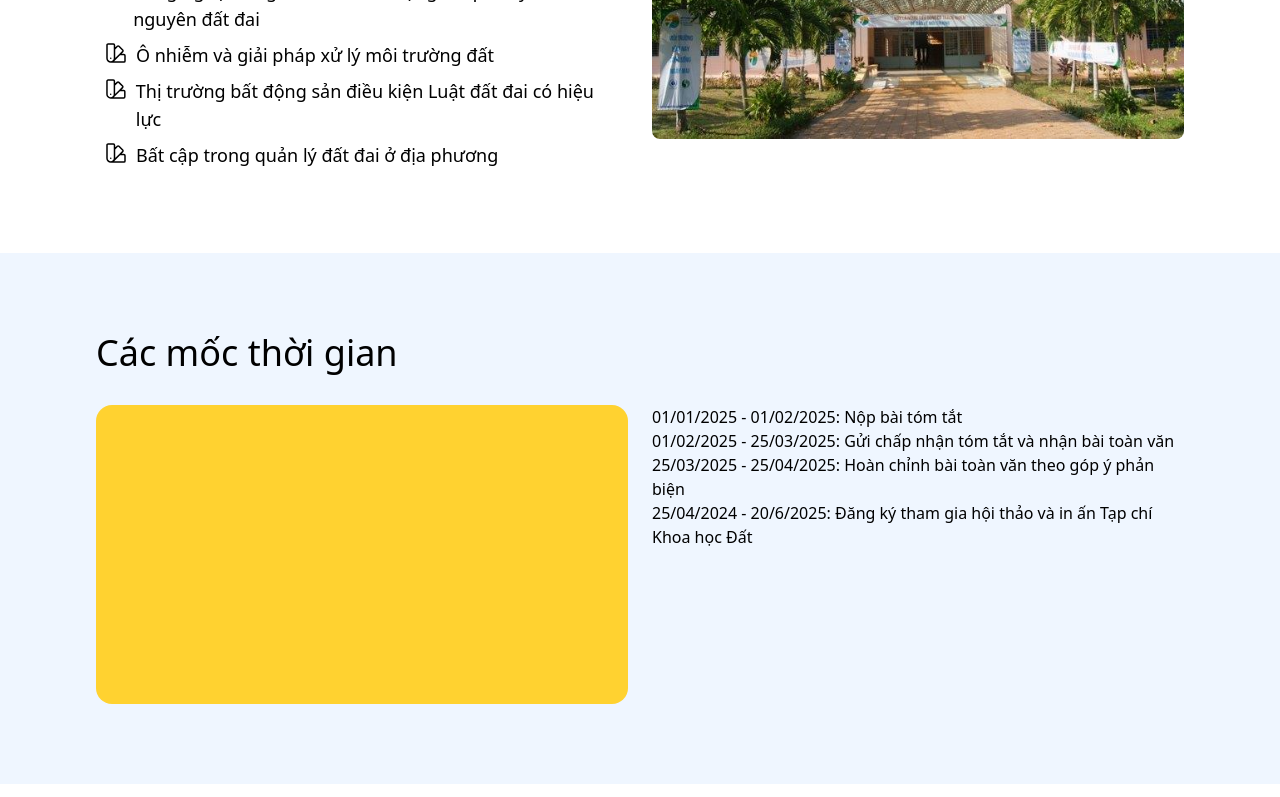
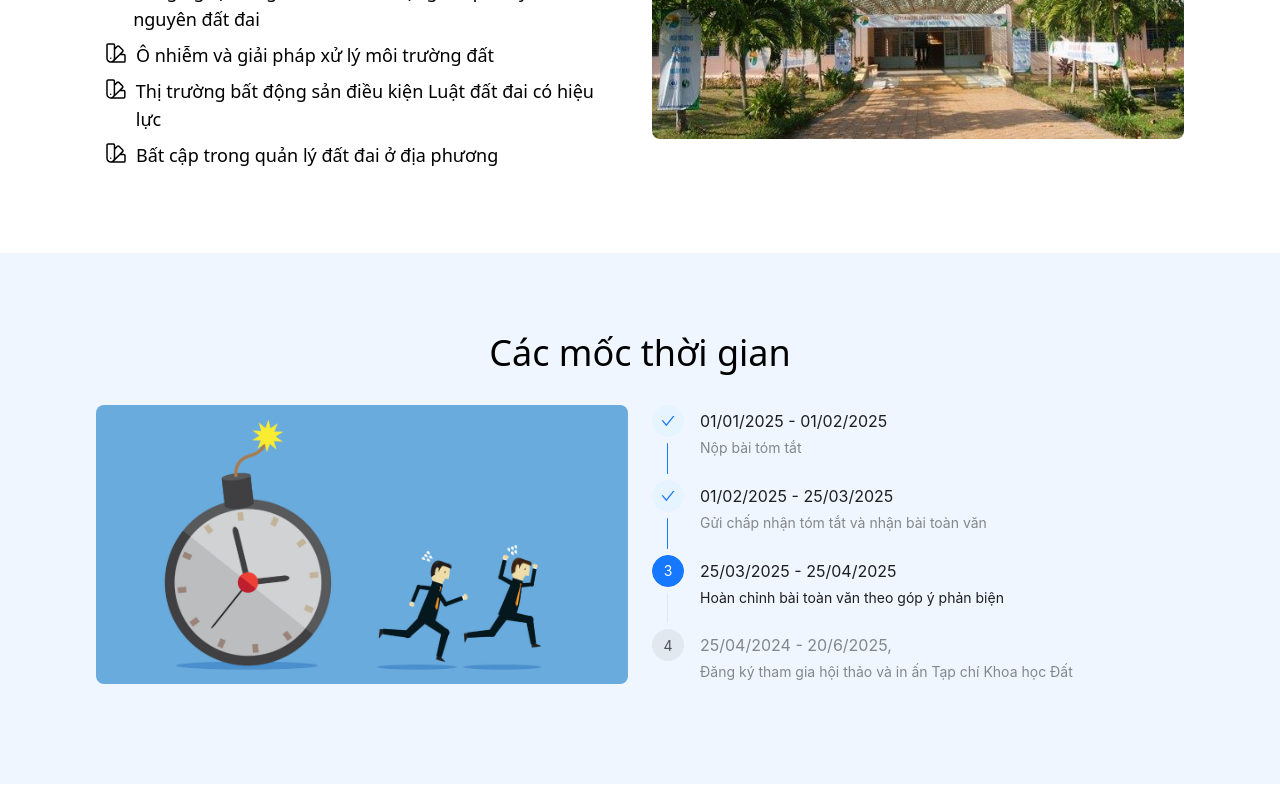
Before and after one commit to wuubangdev/lrd_science_conference, a React (Vite) app: page / in a window 1280 px wide. Shown: the part 2000-2797 px from the top of the page. Built offline with nearby package versions, Linux system fonts and the light colour scheme.

Commit message:
end: home

```diff
--- a/src/components/client/footer/Footer.tsx
+++ b/src/components/client/footer/Footer.tsx
@@ -2,21 +2,33 @@ import React from 'react'
 
 const Footer: React.FC = () => {
     return (
-        <footer className='bg-blue-600/80'>
+        <footer className='bg-[#a14d35]/80 font-medium'>
             <div className='w-full my-container flex flex-col gap-1 py-8 border-t-[1px] border-gray-700/35 justify-center items-center  text-white'>
-                <div>
-                    Logo
+                <div className='mb-2 border-b-[1px] border-gray-700/35 pb-2'>
+                    <img src='/logo.png' alt='logo' className='h-12 object-cover hover:scale-105 duration-500 cursor-pointer' />
                 </div>
                 <div>
-                    Trường Đại học Cần Thơ. Khoa Môi trường và Tài nguyên Thiên nhiên
+                    <a href="">Trường Đại học Cần Thơ. Khoa Môi trường và Tài nguyên Thiên nhiên</a>
                 </div>
                 <div>
-                    Website: http://www.htqldd2025.ctu.edu.vn
+                    Website:
+                    <a
+                        href="http://www.htqldd2025.ctu.edu.vn"
+                        className='text-blue-700 hover:text-blue-900 duration-500'
+                        target='_blank'
+                    >
+                        &nbsp;htqldd2025.ctu.edu.vn</a>
                 </div>
                 <div>
-                    Email: lrconference@ctu.edu.vn
+                    Email:
+                    <a
+                        href="mailto:lrconference@ctu.edu.vn"
+                        className='text-blue-700 hover:text-blue-900 duration-500'
+                        target='_blank'
+                    >
+                        &nbsp;lrconference@ctu.edu.vn</a>
                 </div>
-                <div>
+                <div className='cursor-default'>
                     © Hội thảo Quản lý đất đai toàn quốc lần 3 (2025)
                 </div>
             </div>
--- a/src/components/client/home/conference-theme/ConferenceTheme.tsx
+++ b/src/components/client/home/conference-theme/ConferenceTheme.tsx
@@ -27,8 +27,6 @@ const ConferenceTheme: React.FC = () => {
                                     <svg xmlns="http://www.w3.org/2000/svg" fill="none" viewBox="0 0 24 24" strokeWidth="1.5" stroke="currentColor" className="size-6">
                                         <path strokeLinecap="round" strokeLinejoin="round" d="M4.098 19.902a3.75 3.75 0 0 0 5.304 0l6.401-6.402M6.75 21A3.75 3.75 0 0 1 3 17.25V4.125C3 3.504 3.504 3 4.125 3h5.25c.621 0 1.125.504 1.125 1.125v4.072M6.75 21a3.75 3.75 0 0 0 3.75-3.75V8.197M6.75 21h13.125c.621 0 1.125-.504 1.125-1.125v-5.25c0-.621-.504-1.125-1.125-1.125h-4.072M10.5 8.197l2.88-2.88c.438-.439 1.15-.439 1.59 0l3.712 3.713c.44.44.44 1.152 0 1.59l-2.879 2.88M6.75 17.25h.008v.008H6.75v-.008Z" />
                                     </svg>
-
-
                                     {item}
                                 </li>
                             )
--- a/src/components/client/home/guideline/HomeGuideline.tsx
+++ b/src/components/client/home/guideline/HomeGuideline.tsx
@@ -1,3 +1,4 @@
+import { Tag } from 'antd';
 import React from 'react';
 
 const guideline: string[] = [
@@ -10,19 +11,26 @@ const guideline: string[] = [
 const HomeGuideline: React.FC = () => {
     return (
         <div className='w-full my-container py-20'>
-            <div className='grid md:grid-cols-2 grid-cols-1 gap-6'>
-                <div>
-                    <h1 className='text-4xl font-medium mb-8'>Hướng dẫn viết bài</h1>
-                    <ul>
-                        {guideline && guideline.map((item, i) => {
-                            return (
-                                <li key={i}>{item}</li>
-                            )
-                        })}
-                    </ul>
+            <div className='grid md:grid-cols-2 grid-cols-1'>
+                <div className='pr-6 border-r-1 border-r-black/10'>
+                    <h1 className='text-3xl font-medium mb-8 text-center uppercase gradient-text'>Hướng dẫn viết bài</h1>
+                    <div className='text-lg flex flex-col gap-2 text-justify'>
+                        <div>Hình thức viết và cách thức nộp bài tóm tắt tham gia Hội thảo vui lòng xem thông tin hướng dẫn</div>
+                        <div>Thông tin chi tiết xin vui lòng liên hệ Ban thư ký Hội thảo: TS. Phan Kiều Diễm, Khoa Môi trường và Tài nguyên Thiên nhiên, Trường Đại học Cần Thơ</div>
+                        <div>E-mail: <Tag style={{ fontSize: '1rem', cursor: 'pointer' }} color='#87d068'><a href=''>lrconference@ctu.edu.vn</a></Tag> hoặc <Tag style={{ fontSize: '1rem', cursor: 'pointer' }} color='#f50'><a href=''>pkdiem@ctu.edu.vn</a></Tag></div>
+                        <div>Điện thoại: <Tag style={{ fontSize: '1rem', cursor: 'pointer' }} color='#108ee9'> <a href="">+84-983.954.243</a> </Tag></div>
+                    </div>
                 </div>
-                <div className=''>
-                    <h1 className='text-4xl font-medium mb-8'>Đường link nộp bài</h1>
+                <div className='pl-6'>
+                    <h1 className='text-3xl font-medium mb-8 text-center uppercase gradient-text'>Đường link nộp bài</h1>
+                    <div className='text-lg'>
+                        <div>Đường link nộp bài tóm tắt tại <Tag color='#108ee9' style={{ fontSize: '1rem', cursor: 'pointer' }}>đây</Tag> hoặc quét mã QR để truy cập nộp bài tóm tắt:</div>
+                        <div className='w-full flex justify-center'>
+                            <div className='w-1/4 h-full aspect-square rounded-lg relative overflow-hidden bg-amber-200'>
+
+                            </div>
+                        </div>
+                    </div>
                 </div>
             </div>
         </div>
--- a/src/components/client/home/home-timeline/HomeTimeline.tsx
+++ b/src/components/client/home/home-timeline/HomeTimeline.tsx
@@ -1,29 +1,41 @@
+import { Image, Steps } from 'antd'
 import React from 'react'
 
-const timeline: string[] = [
-    "01/01/2025 - 01/02/2025: Nộp bài tóm tắt",
-    "01/02/2025 - 25/03/2025: Gửi chấp nhận tóm tắt và nhận bài toàn văn",
-    "25/03/2025 - 25/04/2025: Hoàn chỉnh bài toàn văn theo góp ý phản biện",
-    "25/04/2024 - 20/6/2025: Đăng ký tham gia hội thảo và in ấn Tạp chí Khoa học Đất",
+const timeline: { title: string; description: string }[] = [
+    {
+        title: "01/01/2025 - 01/02/2025",
+        description: "Nộp bài tóm tắt"
+    },
+    {
+        title: "01/02/2025 - 25/03/2025",
+        description: "Gửi chấp nhận tóm tắt và nhận bài toàn văn"
+    },
+    {
+        title: "25/03/2025 - 25/04/2025",
+        description: "Hoàn chỉnh bài toàn văn theo góp ý phản biện"
+    },
+    {
+        title: "25/04/2024 - 20/6/2025,",
+        description: "Đăng ký tham gia hội thảo và in ấn Tạp chí Khoa học Đất"
+    },
 ]
 
 const HomeTimeline: React.FC = () => {
     return (
         <div className='w-full my-container py-20 bg-blue-50'>
-            <h1 className='text-4xl font-medium mb-8'>Các mốc thời gian</h1>
+            <h1 className='text-4xl font-medium mb-8 text-center'>Các mốc thời gian</h1>
             <div className='grid md:grid-cols-2 grid-cols-1 gap-6'>
                 <div className=''>
-                    <div className='w-full aspect-[16/9] bg-amber-300 rounded-2xl'></div>
+                    <div className='w-full aspect-[16/9] rounded-2xl'>
+                        <Image src='/timeline.png' alt='tnmt' className='object-cover rounded-lg' />
+                    </div>
                 </div>
-                <div>
-                    <ul>
-                        {timeline && timeline.map((item, i) => {
-                            return (
-                                <li key={i}>{item}</li>
-                            )
-                        })}
-                    </ul>
-                </div>
+                <Steps
+                    direction="vertical"
+                    current={2}
+                    items={timeline}
+                    style={{ fontSize: '1.2rem' }}
+                />
             </div>
         </div>
     )
--- a/src/components/client/home/introduction/Introduction.tsx
+++ b/src/components/client/home/introduction/Introduction.tsx
@@ -4,7 +4,7 @@ import React from 'react'
 const Introduction: React.FC = () => {
     return (
         <div className='w-full my-container py-14 bg-blue-50'>
-            <h1 className='text-4xl font-medium mb-10 text-center shadow-text'>Lời mời tham gia</h1>
+            <h1 className='text-4xl font-medium mb-10 text-center '>Lời mời tham gia</h1>
             <div className='grid md:grid-cols-2 grid-cols-1 gap-8'>
                 <div className=''>
                     <div className='w-full h-full rounded-lg relative overflow-hidden'>
```
Also changed, not shown: public/timeline.png (added).
